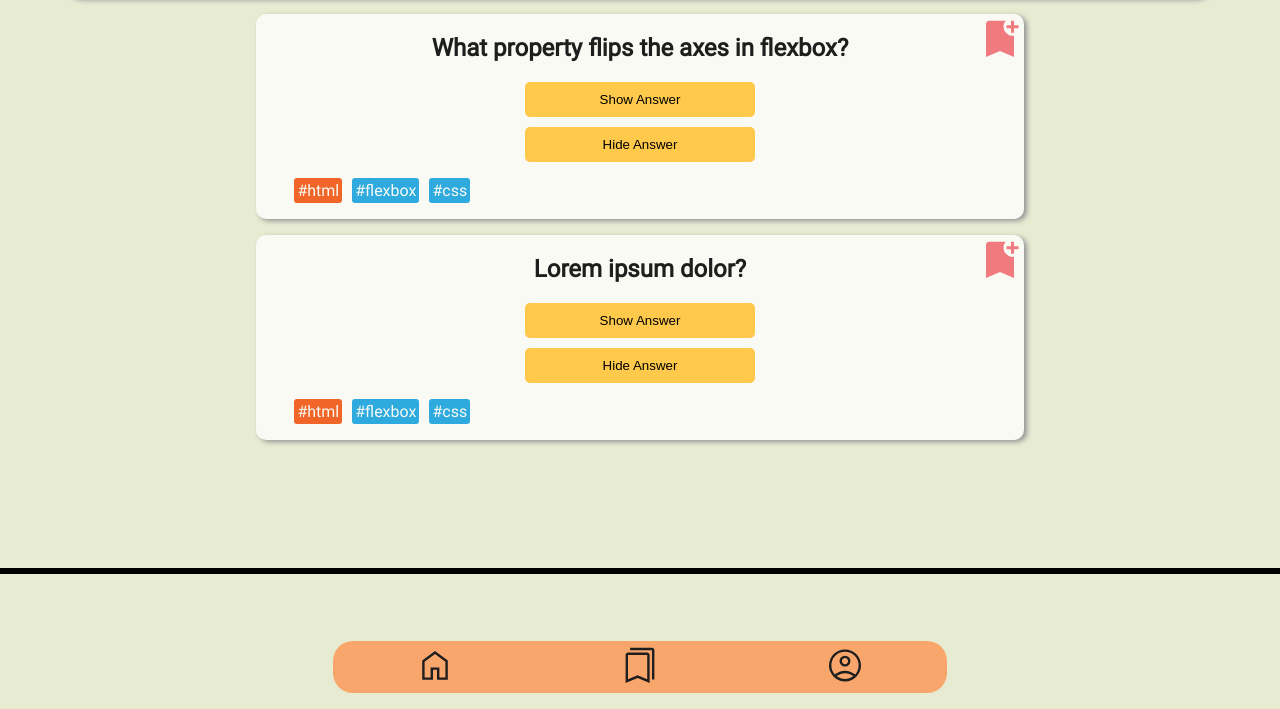
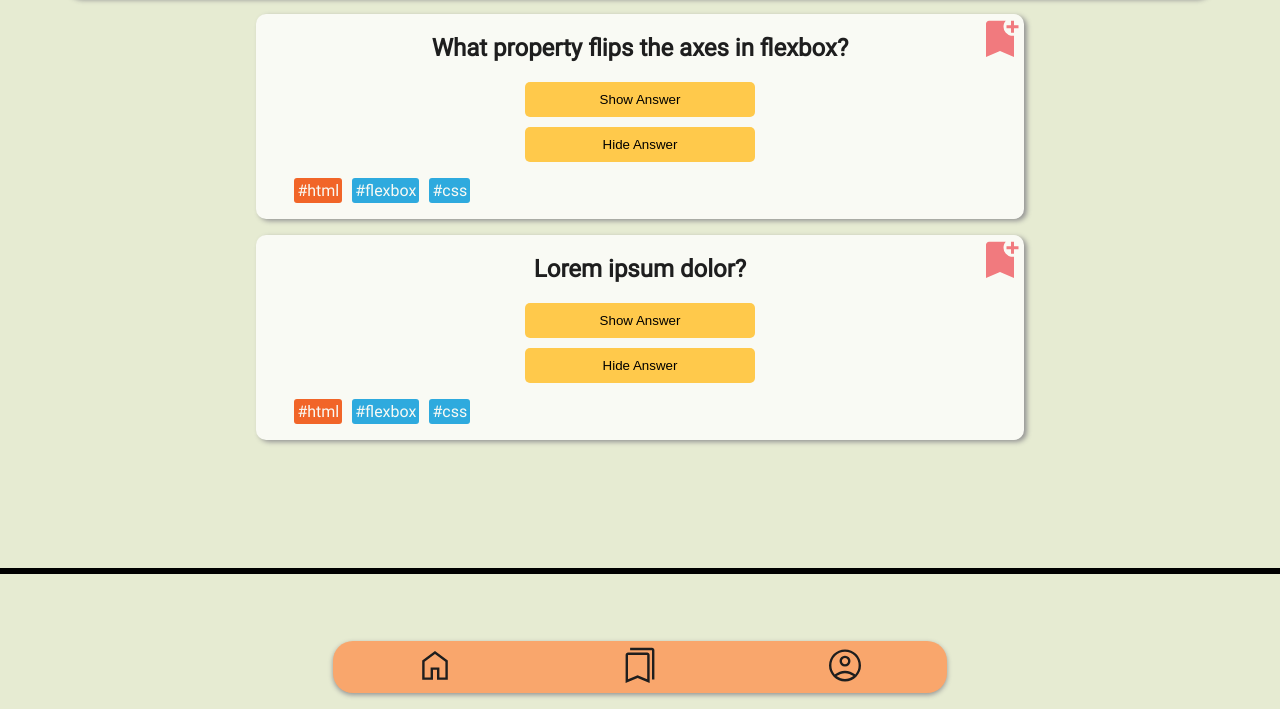
Before and after one commit to Long-HaHoang/recap-project-1, a plain HTML site: page index.html in a window 1280 px wide. Shown: the part 91-800 px from the top of the page. Drawn offline with Linux system fonts and the light colour scheme.

Commit message:
add: box-shadow to nav

```diff
--- a/css/styles.css
+++ b/css/styles.css
@@ -161,6 +161,7 @@ footer {
 footer nav {
   position: fixed;
   bottom: 0;
+
   /* border: solid red; */
   width: 80%;
   display: flex;
@@ -170,6 +171,7 @@ footer nav {
 .nav_list {
   /* border: solid; */
   /* margin: 0; */
+  box-shadow: 0 2px 5px rgb(148, 148, 148);
   padding: 0;
   border-radius: 20px;
   background-color: var(--plt4);
```
